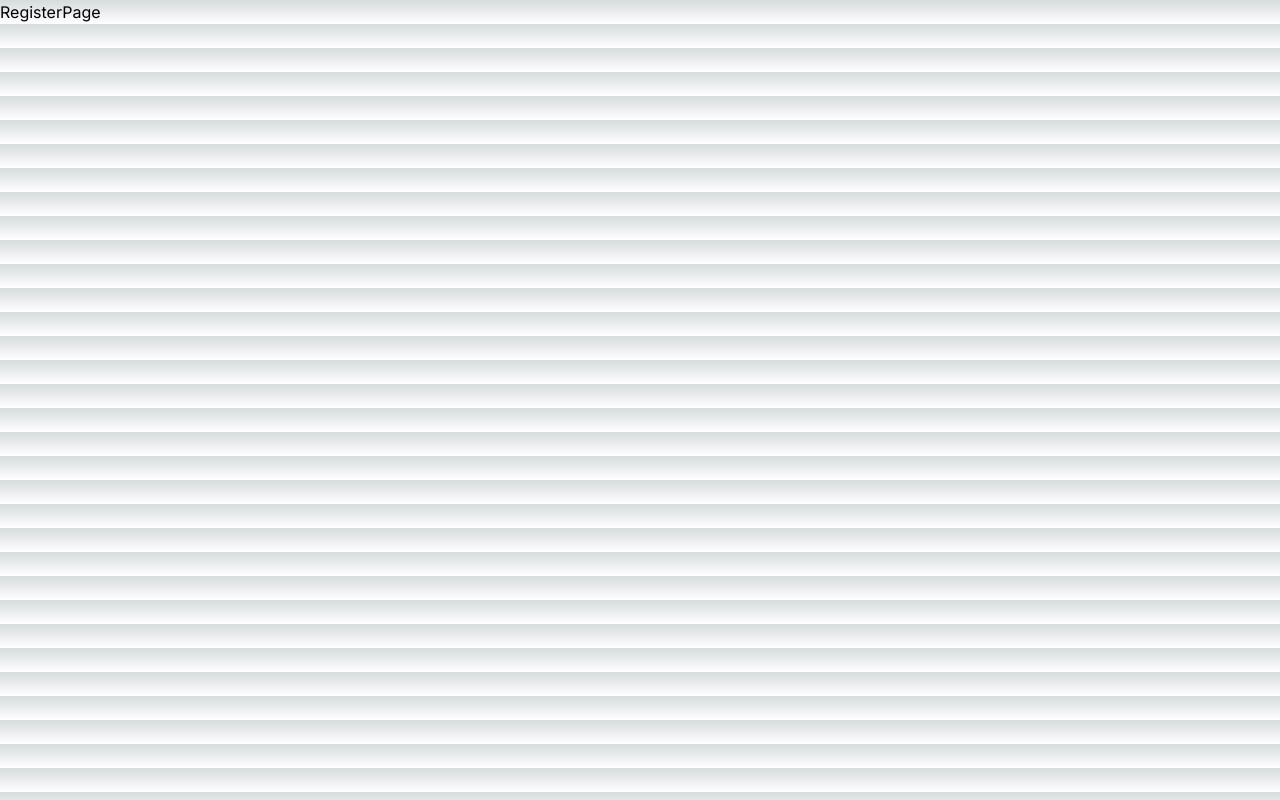
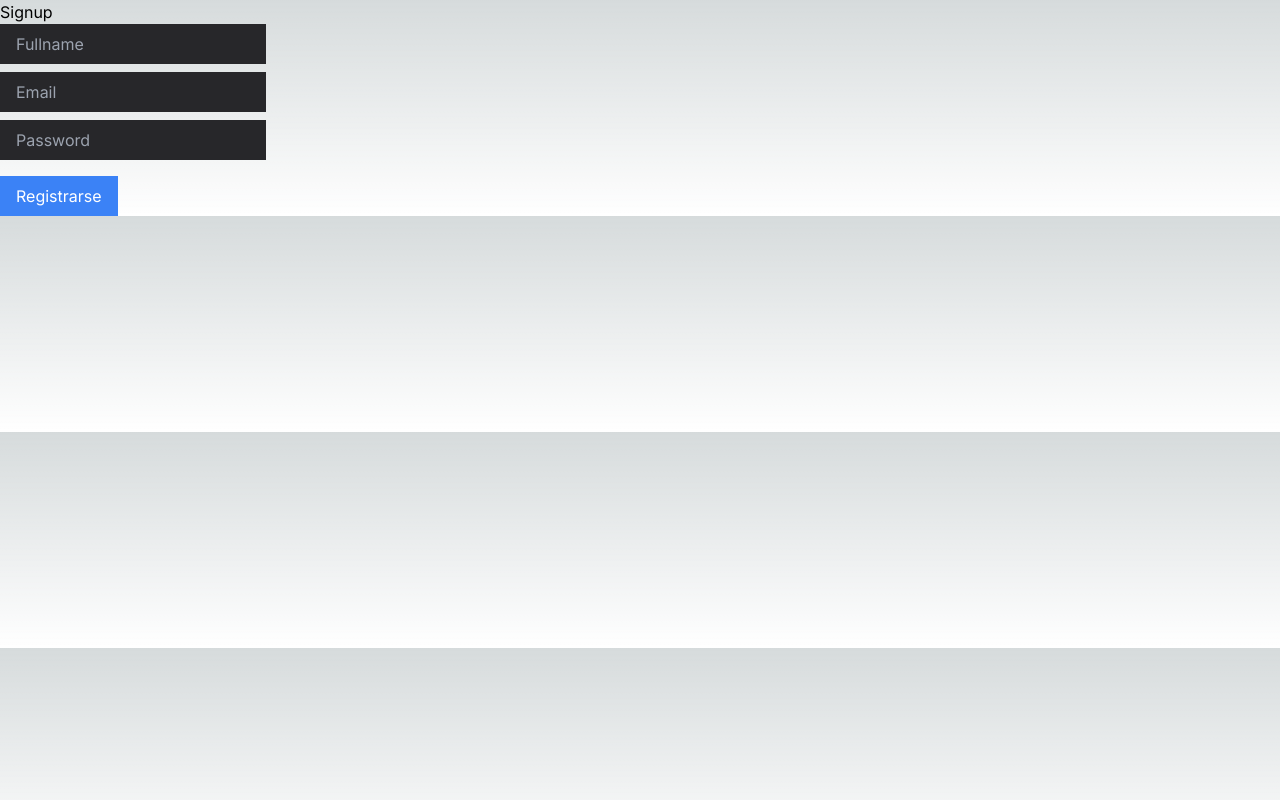
Before and after one commit to DiegpP/SENA-REP, a Next.js app: page /register in a window 1280 px wide. Built offline with nearby package versions, Linux system fonts and the light colour scheme.

Commit message:
Forma del registro

```diff
--- a/src/app/api/auth/signup/route.ts
+++ b/src/app/api/auth/signup/route.ts
@@ -39,9 +39,13 @@
           });
 
         const savedUser = await user.save();
-        console.log(savedUser);
 
-        return NextResponse.json(savedUser);
+
+        return NextResponse.json({
+          _id: savedUser._id,
+          email: savedUser.email,
+          fullname: savedUser.fullname,
+        });
     } catch (error){
         console.log(error);
         return NextResponse.error();
--- a/src/app/register/page.tsx
+++ b/src/app/register/page.tsx
@@ -1,7 +1,66 @@
-import React from 'react'
+"use client"
+import { FormEvent, useState } from 'react';
+import axios, { AxiosError } from 'axios';
 
-export default function RegisterPage() {
+function RegisterPage() {
+
+  const[error, setError] = useState();
+
+  const handleSubmit = async (e: FormEvent<HTMLFormElement>) => {
+    e.preventDefault()
+
+    const formData = new FormData(e.currentTarget);
+    try{
+      const res = await axios.post("/api/auth/signup",{
+        email: formData.get("email"),
+        password: formData.get("password"),
+        fullname: formData.get("fullname")
+      });
+      console.log(res);
+    }catch(error){
+      console.log(error)
+      if (error instanceof AxiosError){
+        setError(error.response?.data.message);
+      }
+    }
+  };
   return (
-    <div>RegisterPage</div>
-  )
+    <div>
+      <form onSubmit={handleSubmit}>
+        {error && <div className='bg-red-500 text-white p-2 mb-2'>{error}
+          </div>}
+        <h1 >Signup</h1>
+
+        <input
+          type="text"
+          placeholder="Fullname"
+          className="bg-zinc-800 px-4 py-2 block mb-2 "
+          name="fullname"
+        />
+
+
+        <input
+          type="email"
+          placeholder="Email"
+          className="bg-zinc-800 px-4 py-2 block mb-2 "
+          name="email"
+        />
+
+
+        <input
+          type="password"
+          placeholder="Password"
+          className="bg-zinc-800 px-4 py-2 block mb-2 "
+          name="password"
+        />
+
+        <button className="bg-blue-500 text-white px-4 py-2 block mt-4">
+          Registrarse
+        </button>
+
+
+      </form>
+    </div>
+  );
 }
+export default RegisterPage;
```
